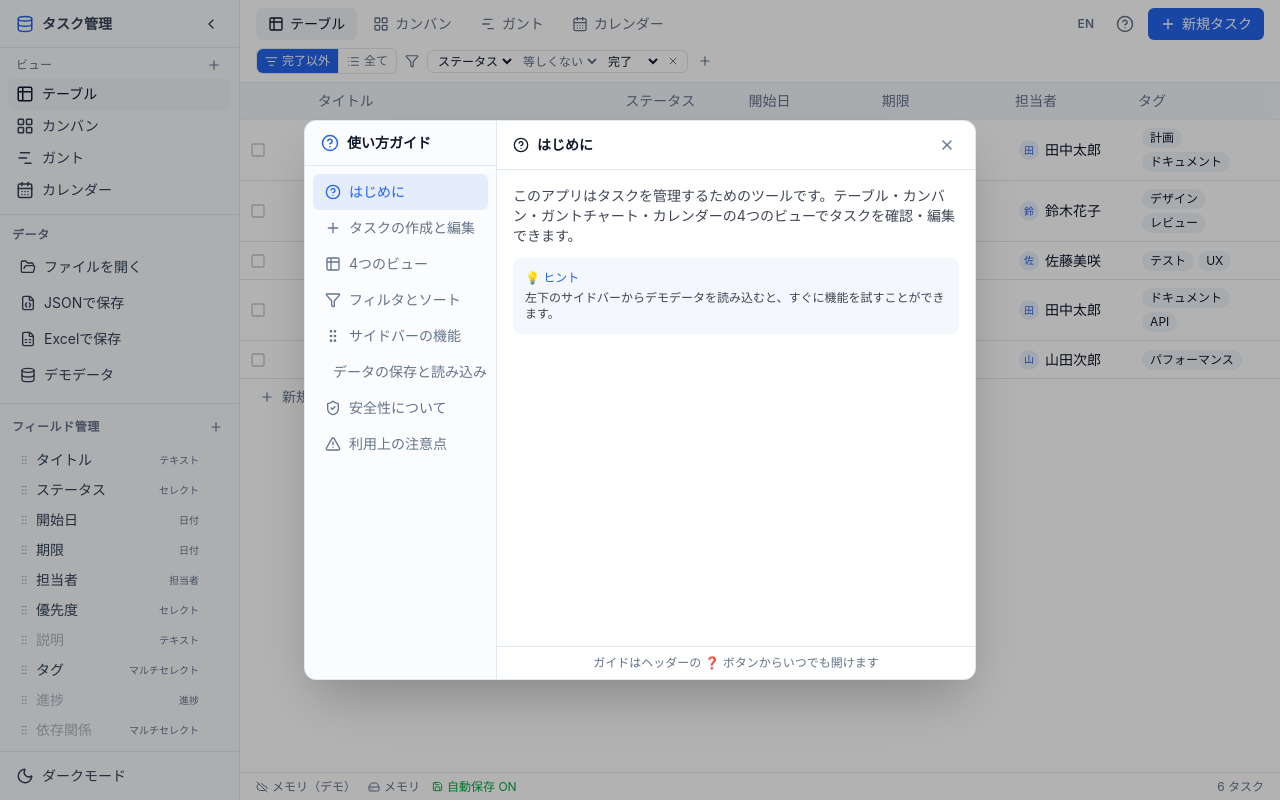
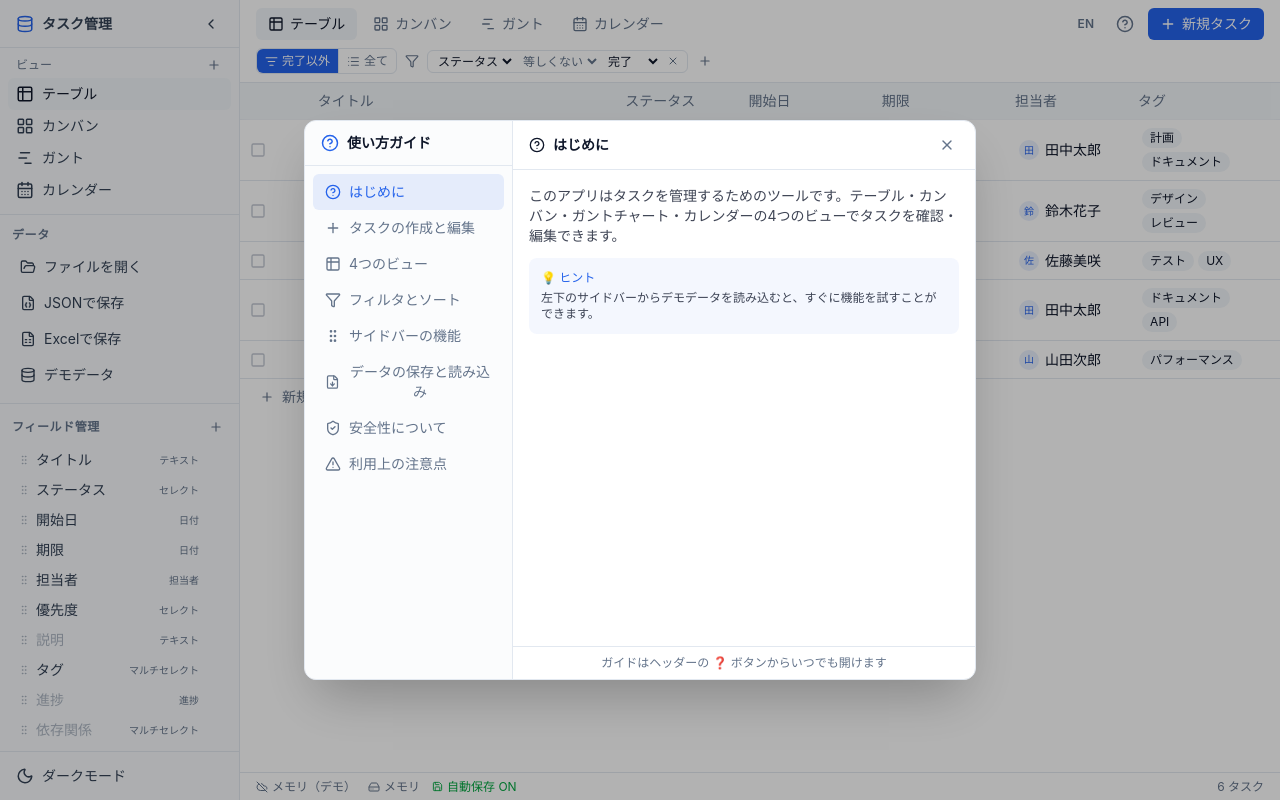
Before and after one commit to HirokiOshiro/Task_Management_Tool, a React (Vite) app: page / in a window 1280 px wide. Both pictures are taken after a click on the button 1125 px from the left and 24 px from the top of the page. Built offline with nearby package versions, Linux system fonts and the light colour scheme.

Commit message:
fix: ヘルプガイド英語タイトルのはみ出し修正

```diff
--- a/src/components/ui/HelpGuide.tsx
+++ b/src/components/ui/HelpGuide.tsx
@@ -287,7 +287,7 @@ export function HelpGuide({ open, onClose }: { open: boolean; onClose: () => voi
       <div className="fixed inset-0 z-[60] bg-black/30" onClick={onClose} />
       <div className="fixed inset-4 z-[61] flex items-center justify-center sm:inset-auto sm:left-1/2 sm:top-1/2 sm:-translate-x-1/2 sm:-translate-y-1/2 sm:w-full sm:max-w-2xl">
         <div className="flex h-[560px] w-full flex-col overflow-hidden rounded-xl border border-border bg-background shadow-2xl sm:flex-row">
-          <div className="flex flex-shrink-0 flex-col border-b border-border bg-muted/30 sm:w-48 sm:border-b-0 sm:border-r">
+          <div className="flex flex-shrink-0 flex-col border-b border-border bg-muted/30 sm:w-52 sm:border-b-0 sm:border-r">
             <div className="flex items-center gap-2 border-b border-border px-4 py-3">
               <HelpCircle size={18} className="text-primary" />
               <h2 className="text-sm font-semibold">{t.help.title}</h2>
@@ -298,7 +298,7 @@ export function HelpGuide({ open, onClose }: { open: boolean; onClose: () => voi
                   key={section.id}
                   onClick={() => setActiveSection(section.id)}
                   className={cn(
-                    'flex items-center gap-2 whitespace-nowrap rounded-md px-3 py-2 text-xs transition-colors sm:text-sm',
+                    'flex items-center gap-2 rounded-md px-3 py-2 text-xs transition-colors sm:text-sm',
                     activeSection === section.id
                       ? 'bg-primary/10 text-primary font-medium'
                       : 'text-muted-foreground hover:bg-accent hover:text-foreground'
```
